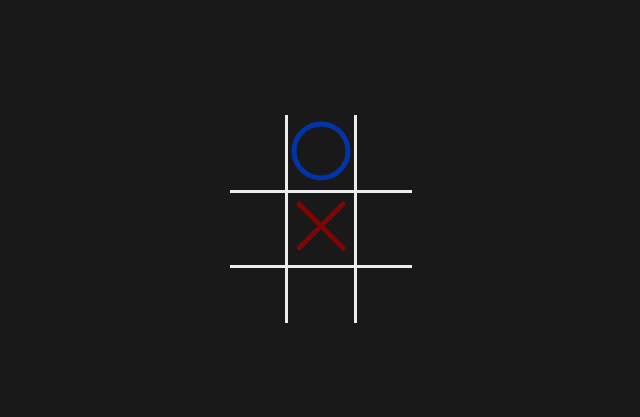
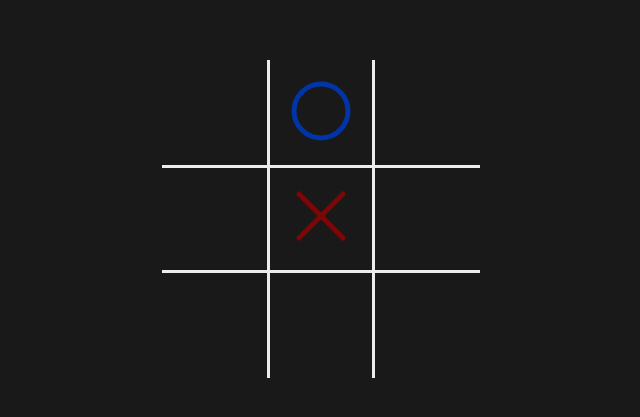
Before and after one commit to PingnotPong/tac-tac-toe, a plain HTML site: page index.html in a window 1280 px wide. Shown: the part 181-598 px from the top of the page, without its empty margins (319-959 px from the left). Drawn offline with Linux system fonts and the light colour scheme.

Commit message:
added td hover effect

```diff
--- a/style.css
+++ b/style.css
@@ -1,4 +1,3 @@
-/* Hintergrundfarbe der gesamten Seite */
 body {
     background-color: #191919;
     margin: 0;
@@ -15,25 +14,27 @@ body {
     flex: 1;
 }
 
-/* Tabelle zentrieren und Stylen */
 table {
-    border-collapse: collapse; /* Entfernt doppelte Grenzen */
-    margin: 20px auto; /* Zentriert die Tabelle */
-    border: 3px solid #191919; /* Äußere Ränder in der Hintergrundfarbe verstecken */
+    border-collapse: collapse;
+    margin: 20px auto;
+    border: 3px solid #191919;
 }
 
-/* Zell-Styling */
 td {
-    width: 50px;
-    height: 50px;
+    width: 100px;
+    height: 100px;
     text-align: center;
     vertical-align: middle;
-    border: 3px solid #EBECEC; /* Innenliegende Ränder */
+    border: 3px solid #EBECEC;
     font-size: 24px;
-    color: #EBECEC; /* Schriftfarbe */
+    color: #EBECEC;
+    cursor: pointer;
 }
 
-/* Entfernt die äußere Rahmen sichtbar */
+td:hover {
+    background-color: rgba(255, 255, 255, 0.1);
+}
+
 table tr:first-child td {
     border-top: none;
 }
```
